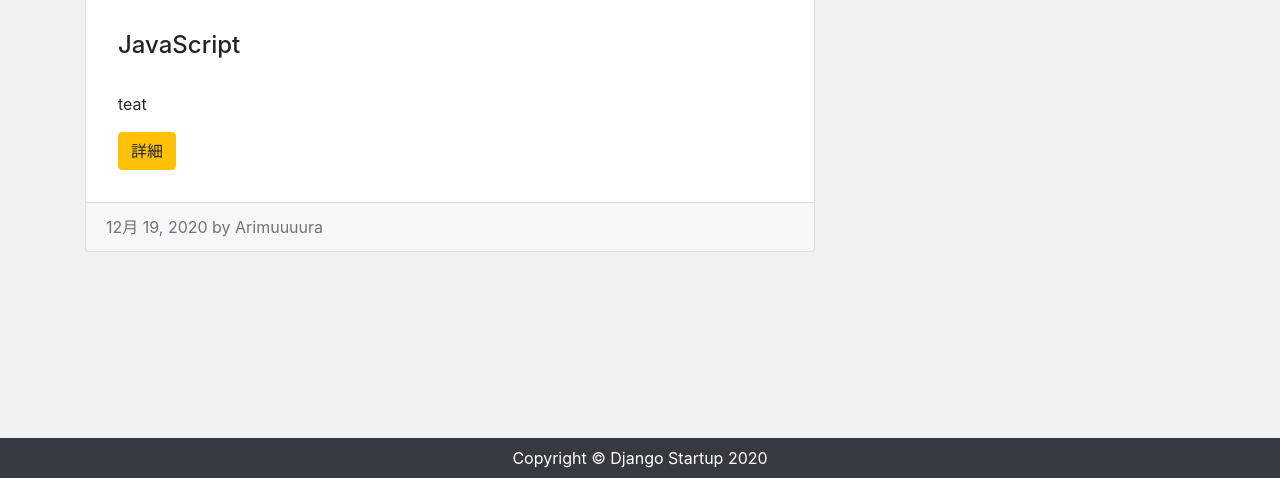
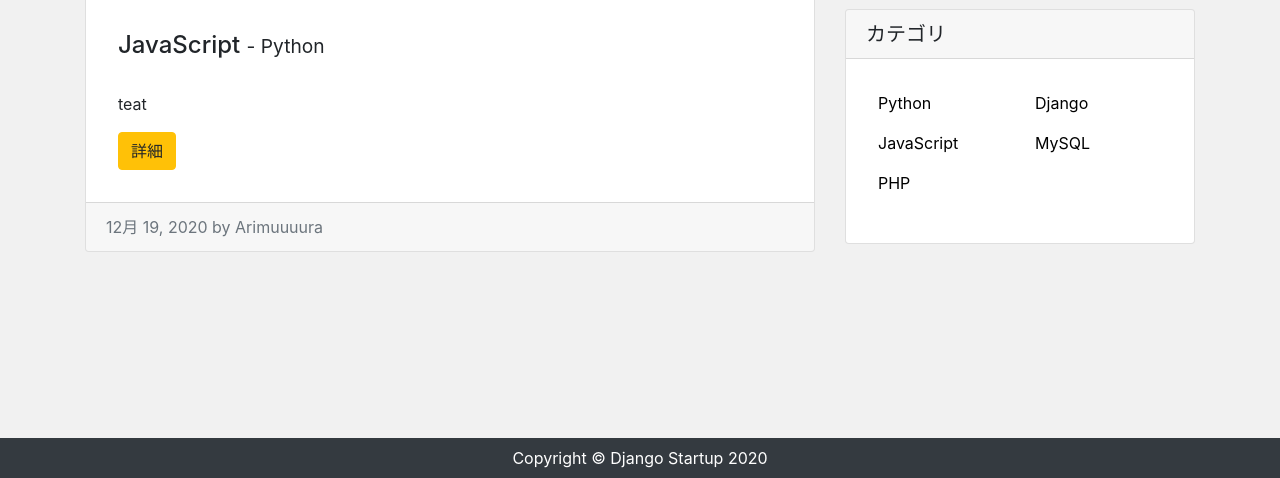
Before and after one commit to Arimuuuura/Django-Blog, a Django app: a page that uses templates/app/index.html in a window 1280 px wide. Shown: the part 322-800 px from the top of the page. Run offline with Django 3.2, Linux system fonts and the light colour scheme; data comes from the database, SQL or seed files in the repository; both versions use the stored data as it was after the commit; parts of the project's set-up code (start-up, migrations or seed data) failed here and were passed over; some libraries are stand-ins or nearby versions.

Commit message:
カテゴリのテンプレートスタイリング

```diff
--- a/static/css/style.css
+++ b/static/css/style.css
@@ -61,3 +61,12 @@ main {
     width: 100%;
     height: 400px;
 }
+
+a {
+    color: black;
+}
+
+a:hover {
+    text-decoration: none;
+    color: orange;
+}
--- a/templates/app/index.html
+++ b/templates/app/index.html
@@ -11,7 +11,7 @@
                 <img src="{{ post.image.url }}" alt="" class="card-img-top index-img">
                 {% endif %}
                 <div class="card-body">
-                    <h2 class="card-title">{{ post.title }}</h2>
+                    <h2 class="card-title">{{ post.title }} <span class="small"> - {{ post.category }}</span></h2>
                     <p class="card-text">{{ post.content|truncatechars:100 }}</p> <!-- テンプレートフィルターを使用してテンプレート上でデータを制御できる（本文を100文字に制限する） -->
                     <a href="{% url 'post_detail' post.id %}" class="stretched-link">
                         <div class="btn btn-warning">詳細</div>
@@ -34,6 +34,24 @@
                 </p>
             </div>
         </div>
+        <div class="card my-4">
+            <h5 class="card-header">カテゴリ</h5>
+            <div class="card-body">
+                <div class="row">
+                    {% for category in category_data %}
+                    <div class="col-md-6">
+                        <ul class="list-unstyled">
+                            <li>
+                                <a href="{% url 'category' category %}">
+                                    {{ category.name }}
+                                </a>
+                            </li>
+                        </ul>
+                    </div>
+                    {% endfor %}
+                </div>
+            </div>
+        </div>
     </div>
 </div>
 
--- a/templates/app/post_detail.html
+++ b/templates/app/post_detail.html
@@ -3,6 +3,7 @@
 
 {% block content %}
     <h2 class="my-4">{{ post_data.title }}</h2>
+    <p>{{ post_data.category }}</p>
     <hr>
     <p>{{ post_data.created }} by {{ post_data.author }}</p>
     <hr>
--- a/templates/app/post_form.html
+++ b/templates/app/post_form.html
@@ -12,6 +12,9 @@
             {% render_field form.title class="form-control" placeholder="タイトルを入力" %}
         </div>
         <div class="formpost">
+            {% render_field form.category class="form-control" placeholder="カテゴリを入力" %}
+        </div>
+        <div class="formpost">
             {{ form.image }}
         </div>
         <div class="formpost">
```
Also changed, not shown: db.sqlite3.
